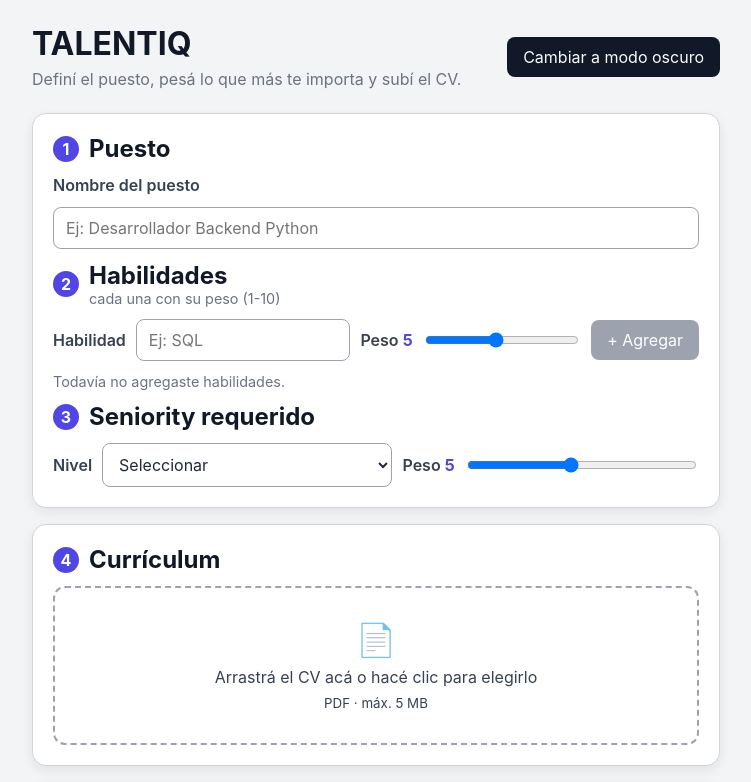
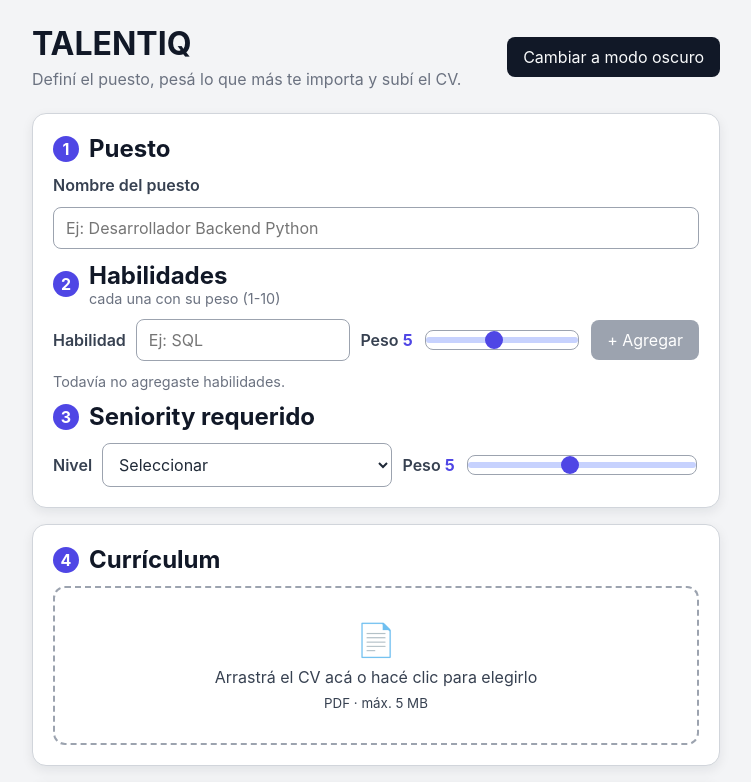
Before and after one commit to Rafaruiz44/talentiq, a React (Vite) app: page / in a window 1280 px wide. Shown: the top 782 px of the page, without its empty margins (264-1015 px from the left). Built offline with nearby package versions, Linux system fonts and the light colour scheme.

Commit message:
barra de seleccion

```diff
--- a/src/index.css
+++ b/src/index.css
@@ -230,6 +230,45 @@ select,
 button {
   box-sizing: border-box;
   font: inherit;
+}
+
+input[type='range'] {
+  width: 100%;
+  height: 20px;
+  padding: 0;
+  appearance: none;
+  background: transparent;
+  cursor: pointer;
+}
+
+input[type='range']::-webkit-slider-runnable-track {
+  height: 6px;
+  background: #c7d2fe;
+  border-radius: 999px;
+}
+
+input[type='range']::-webkit-slider-thumb {
+  width: 18px;
+  height: 18px;
+  margin-top: -6px;
+  appearance: none;
+  background: #4f46e5;
+  border: 0;
+  border-radius: 50%;
+}
+
+input[type='range']::-moz-range-track {
+  height: 6px;
+  background: #c7d2fe;
+  border-radius: 999px;
+}
+
+input[type='range']::-moz-range-thumb {
+  width: 18px;
+  height: 18px;
+  background: #4f46e5;
+  border: 0;
+  border-radius: 50%;
 }
 
 input,
```
